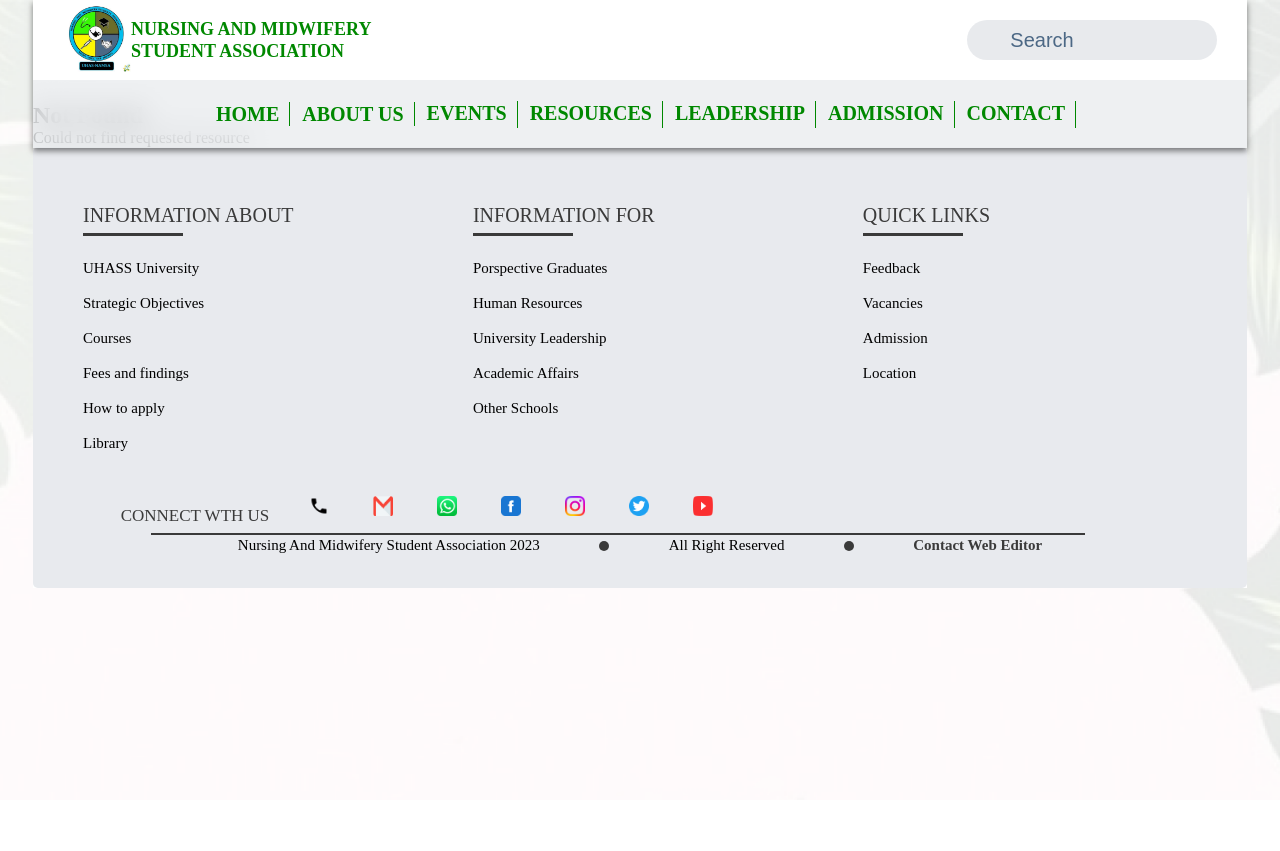
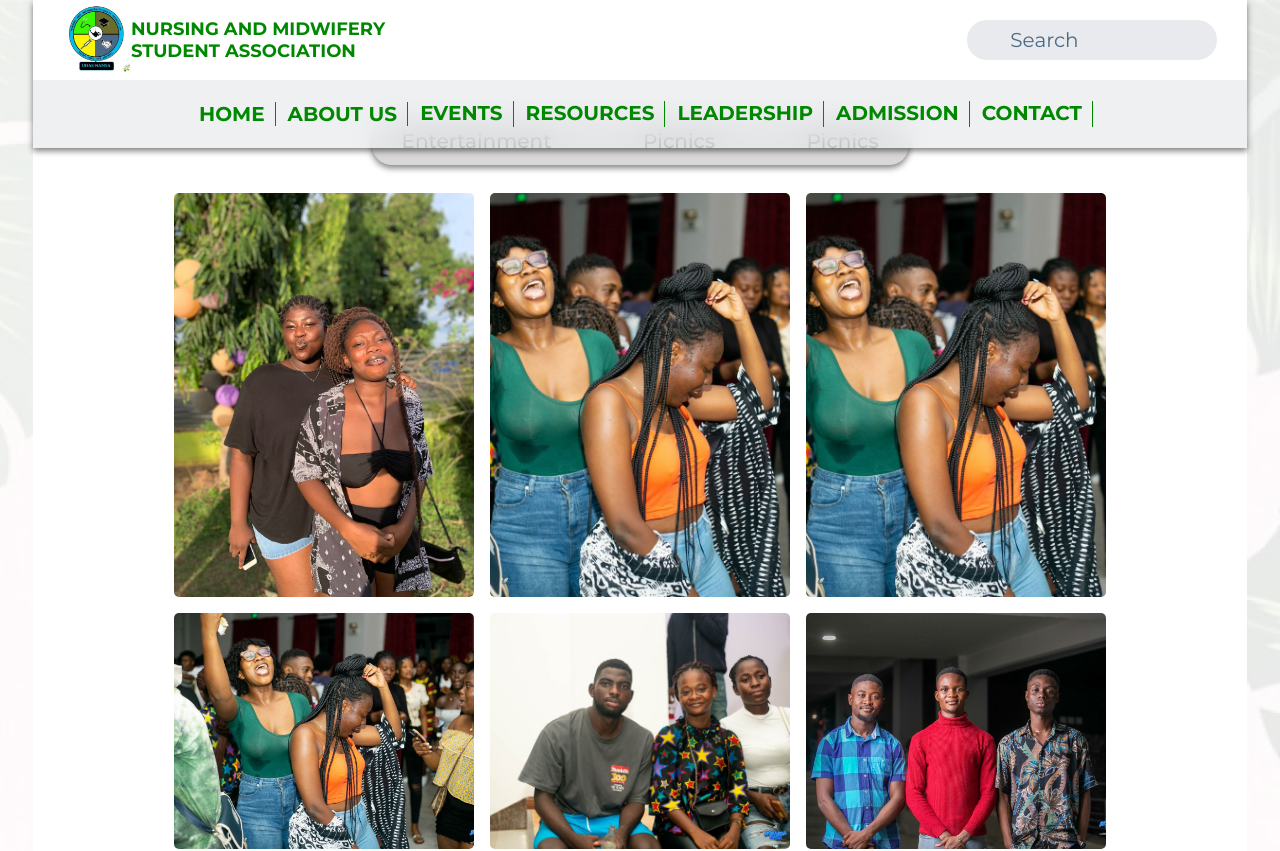
Before and after one commit to MavriTech/UHAS-NAMSA-NEXT, a Next.js app: page /media/akwaaba_images in a window 1280 px wide. Before the commit this address had no page. Shown: the top 851 px of the page. Before the commit the page ends 800 px from the top, so only its background shows below. Built offline with nearby package versions, Linux system fonts and the light colour scheme.

Commit message:
added a mediapage for pictures

```diff
--- /dev/null
+++ b/app/media/akwaaba_images/page.jsx
@@ -0,0 +1,105 @@
+"use client";
+import React, { useState } from "react";
+import MediaHeader from "../page";
+import "@styles/media/picnic_images.css";
+
+const AkwaabaImages = () => {
+  const akwaabaImages = [
+    { type: "image", path: "/images/picnic_img/IMAGE 2023-06-11 01_19_59.jpg" },
+    {
+      type: "image",
+      path: "/images/akwaba_img/WhatsApp Image 2023-06-02 at 11.53.28 PM.jpeg",
+    },
+    {
+      type: "image",
+      path: "/images/akwaba_img/WhatsApp Image 2023-06-02 at 11.53.28 PM.jpeg",
+    },
+    {
+      type: "image",
+      path: "/images/akwaba_img/WhatsApp Image 2023-06-02 at 11.53.28 PM.jpeg",
+    },
+    {
+      type: "image",
+      path: "/images/akwaba_img/WhatsApp Image 2023-06-02 at 11.53.29 PM.jpeg",
+    },
+    {
+      type: "image",
+      path: "/images/akwaba_img/WhatsApp Image 2023-06-02 at 11.53.30 PM (1).jpeg",
+    },
+    {
+      type: "image",
+      path: "/images/akwaba_img/WhatsApp Image 2023-06-02 at 11.53.30 PM (2).jpeg",
+    },
+    {
+      type: "image",
+      path: "/images/akwaba_img/WhatsApp Image 2023-06-02 at 11.53.31 PM (1).jpeg",
+    },
+    {
+      type: "image",
+      path: "/images/akwaba_img/WhatsApp Image 2023-06-02 at 11.53.31 PM (2).jpeg",
+    },
+    {
+      type: "image",
+      path: "/images/akwaba_img/WhatsApp Image 2023-06-02 at 11.53.31 PM (3).jpeg",
+    },
+    {
+      type: "image",
+      path: "/images/akwaba_img/WhatsApp Image 2023-06-02 at 11.53.31 PM.jpeg",
+    },
+    {
+      type: "image",
+      path: "/images/akwaba_img/WhatsApp Image 2023-06-02 at 11.53.32 PM (1).jpeg",
+    },
+    {
+      type: "image",
+      path: "/images/akwaba_img/WhatsApp Image 2023-06-02 at 11.53.32 PM (2).jpeg",
+    },
+    {
+      type: "image",
+      path: "/images/akwaba_img/WhatsApp Image 2023-06-02 at 11.53.32 PM.jpeg",
+    },
+  ];
+
+  const [file, setFile] = useState(null);
+
+  return (
+    <>
+      <MediaHeader />
+      <div className="image-container">
+        {akwaabaImages.map((file, index) => (
+          <div
+            className="image-box"
+            key={index}
+            onClick={() => {
+              setFile(file);
+            }}
+          >
+            <img src={file.path} alt="" />
+          </div>
+        ))}
+      </div>
+
+      <div
+        className="popup-image-view"
+        style={{ display: file ? "block" : "none" }}
+      >
+        <span>
+          <img
+            src="/L-images/close.png"
+            alt=""
+            onClick={() => {
+              setFile(null);
+            }}
+          />
+        </span>
+
+        <img src={file?.path} alt="" />
+      </div>
+    </>
+    // <div className="main-container">
+
+    /* </div> */
+  );
+};
+
+export default AkwaabaImages;
--- /dev/null
+++ b/app/media/page.jsx
@@ -0,0 +1,17 @@
+import React from "react";
+import "@styles/media/header.css";
+
+const MediaHeader = () => {
+  return (
+    <div className="media-header-container">
+      <div className="media-header">
+        <ul className="media-header-links">
+          <li className="header-link"> <a href="./media/akwaaba_images">Entertainment</a> </li>
+          <li className="header-link"><a href="./media/picnic_images">Picnics</a></li>
+          <li className="header-link"><a href="#">Picnics</a></li>
+        </ul>
+      </div>
+    </div>
+  );
+};
+export default MediaHeader;
--- /dev/null
+++ b/app/media/picnic_images/page.jsx
@@ -0,0 +1,49 @@
+import React from "react";
+import "@styles/media/picnic_images.css";
+
+const picnicImages = () => {
+  return (
+    <>
+        {" "}
+        <div className="image-container">
+          <div className="image-box">
+            <img
+              src="/images/picnic_img/IMAGE 2023-06-11 01_19_59.jpg"
+              alt=""
+            />
+          </div>
+          <div className="image-box">
+            <img
+              src="/images/picnic_img/IMAGE 2023-06-11 01_19_59.jpg"
+              alt=""
+            />
+          </div>
+          <div className="image-box">
+            <img
+              src="/images/picnic_img/IMAGE 2023-06-11 01_19_59.jpg"
+              alt=""
+            />
+          </div>
+          <div className="image-box">
+            <img
+              src="/images/picnic_img/IMAGE 2023-06-11 01_19_59.jpg"
+              alt=""
+            />
+          </div>
+          <div className="image-box">
+            <img
+              src="/images/picnic_img/IMAGE 2023-06-11 01_19_59.jpg"
+              alt=""
+            />
+          </div>
+          <div className="image-box">
+            <img
+              src="/images/picnic_img/IMAGE 2023-06-11 01_19_59.jpg"
+              alt=""
+            />
+          </div>
+        </div>
+    </>
+  );
+};
+export default picnicImages;
--- a/package.json
+++ b/package.json
@@ -12,6 +12,7 @@
     "next": "^13.4.10",
     "react": "^18.2.0",
     "react-dom": "^18.2.0",
+    "react-router-dom": "^6.14.2",
     "swiper": "^10.0.4"
   }
 }
--- a/styles/globals.css
+++ b/styles/globals.css
@@ -1,3 +1,5 @@
+@import url("https://fonts.googleapis.com/css2?family=Montserrat:wght@100;400;500;700&display=swap");
+
 :root {
   --font-green-text: #008800;
   --grey-background: #dee1e6b3;
@@ -12,6 +14,7 @@
   margin: 0;
   padding: 0;
   box-sizing: border-box;
+  font-family: Montserrat;
 }
 
 html {
--- /dev/null
+++ b/styles/media/header.css
@@ -0,0 +1,43 @@
+@import url("https://fonts.googleapis.com/css2?family=Montserrat:wght@100;400;500;700&display=swap");
+* {
+  text-decoration: none;
+  list-style: none;
+  color: black;
+}
+.media-header-container {
+  width: 100%;
+  margin-top: 15px;
+}
+.media-header {
+  width: 537px;
+  border-radius: 20px;
+  background: #d9d7d7;
+  padding: 2px 10px;
+  box-shadow: 0px 3px 6px rgba(0, 0, 0, 0.5);
+  margin: 0 auto;
+}
+.media-header .media-header-links {
+  display: flex;
+  align-items: center;
+  justify-content: space-between;
+  height: 100%;
+  width: 100%;
+}
+.media-header .media-header-links .header-link {
+  height: 100%;
+  font-size: 20px;
+  font-family: Montserrat;
+  font-weight: 500;
+  padding: 10px 20px;
+  transition: 0.5s;
+  border-radius: 20px;
+  cursor: pointer;
+}
+
+.media-header .media-header-links .header-link a:active {
+  background-color: #fff;
+  border: 1px solid black;
+}
+.media-header .media-header-links .header-link:hover a{
+  font-size: 23px;
+}
--- /dev/null
+++ b/styles/media/picnic_images.css
@@ -0,0 +1,64 @@
+.image-container {
+  display: flex;
+  flex-wrap: wrap;
+  flex-shrink: 0;
+  justify-content: center;
+  width: 100%;
+  padding: 20px;
+}
+.image-container .image-box {
+  /* height: 400px; */
+  width: 300px;
+  border-radius: 5px;
+  overflow: hidden;
+  margin: 8px;
+  cursor: pointer;
+}
+.image-container .image-box img {
+  height: 100%;
+  width: 100%;
+  object-fit: cover;
+  transition: 0.5s ease-in-out;
+}
+.image-container .image-box:hover img {
+  transform: scale(1.1);
+}
+.popup-image-view {
+  position: fixed;
+  top: 0;
+  left: 0;
+  height: 100vh;
+  width: 100%;
+  background: rgba(0, 0, 0, 0.5);
+  backdrop-filter: blur(5px);
+  z-index: 2000;
+}
+.popup-image-view img {
+  position: absolute;
+  top: 50%;
+  left: 50%;
+  transform: translate(-50%, -50%);
+  height: 65%;
+  border-radius: 3px;
+  object-fit: cover;
+}
+.popup-image-view span {
+  position: absolute;
+  top: 20%;
+  left: 60%;
+  height: 30px;
+  width: 30px;
+  z-index: 200;
+}
+.popup-image-view span > img {
+  height: 100%;
+  width: 100%;
+  cursor: pointer;
+  user-select: none;
+  filter: brightness(0) invert(1);
+  transition: 0.7 ease;
+}
+.popup-image-view span:hover > img {
+  height: 110%;
+  width: 110%;
+}
```
Also changed, not shown: app/leadership/page.jsx (+13 -1 lines), 1 other file (tests, documents, lock files or other folders).
